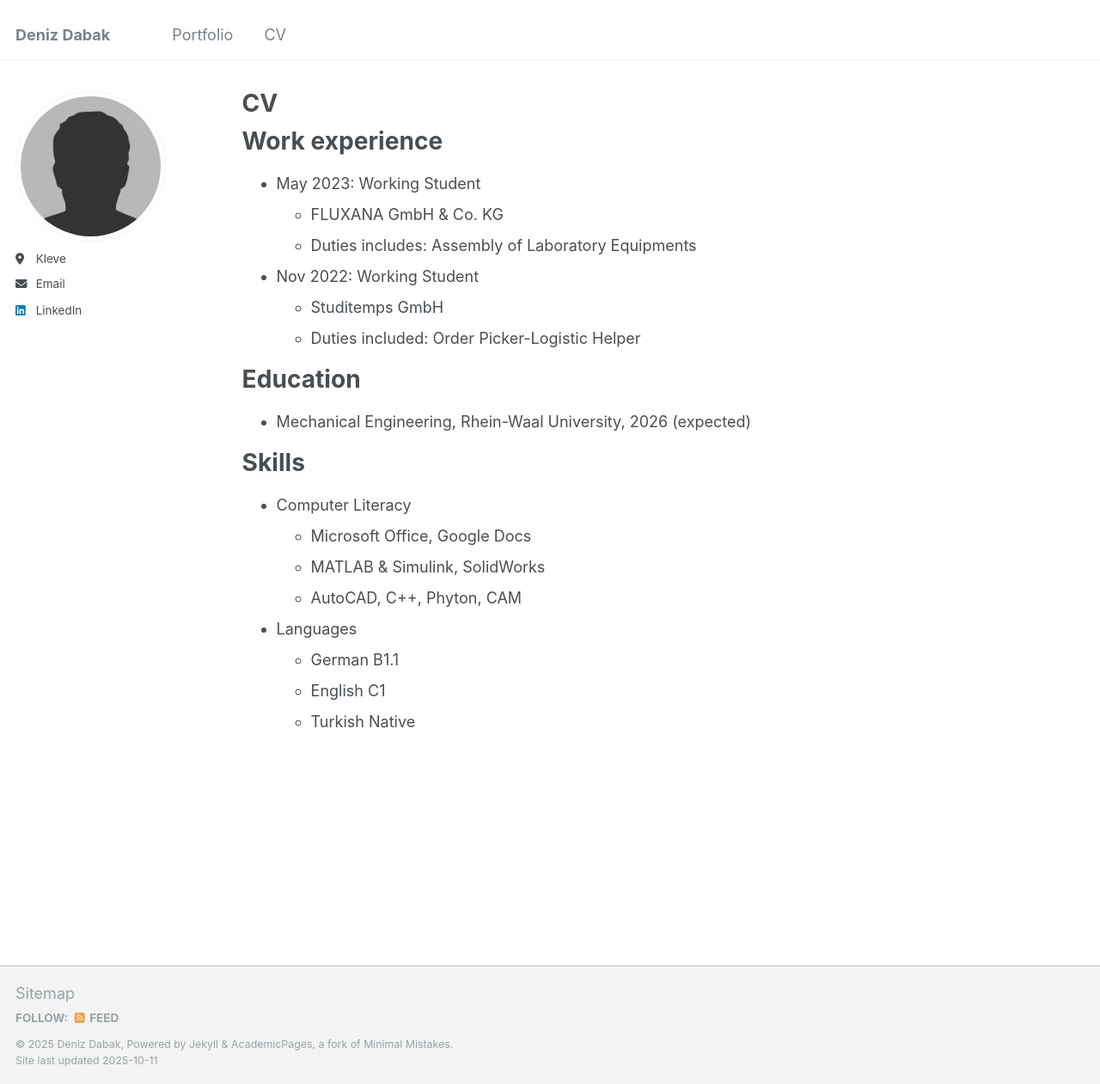
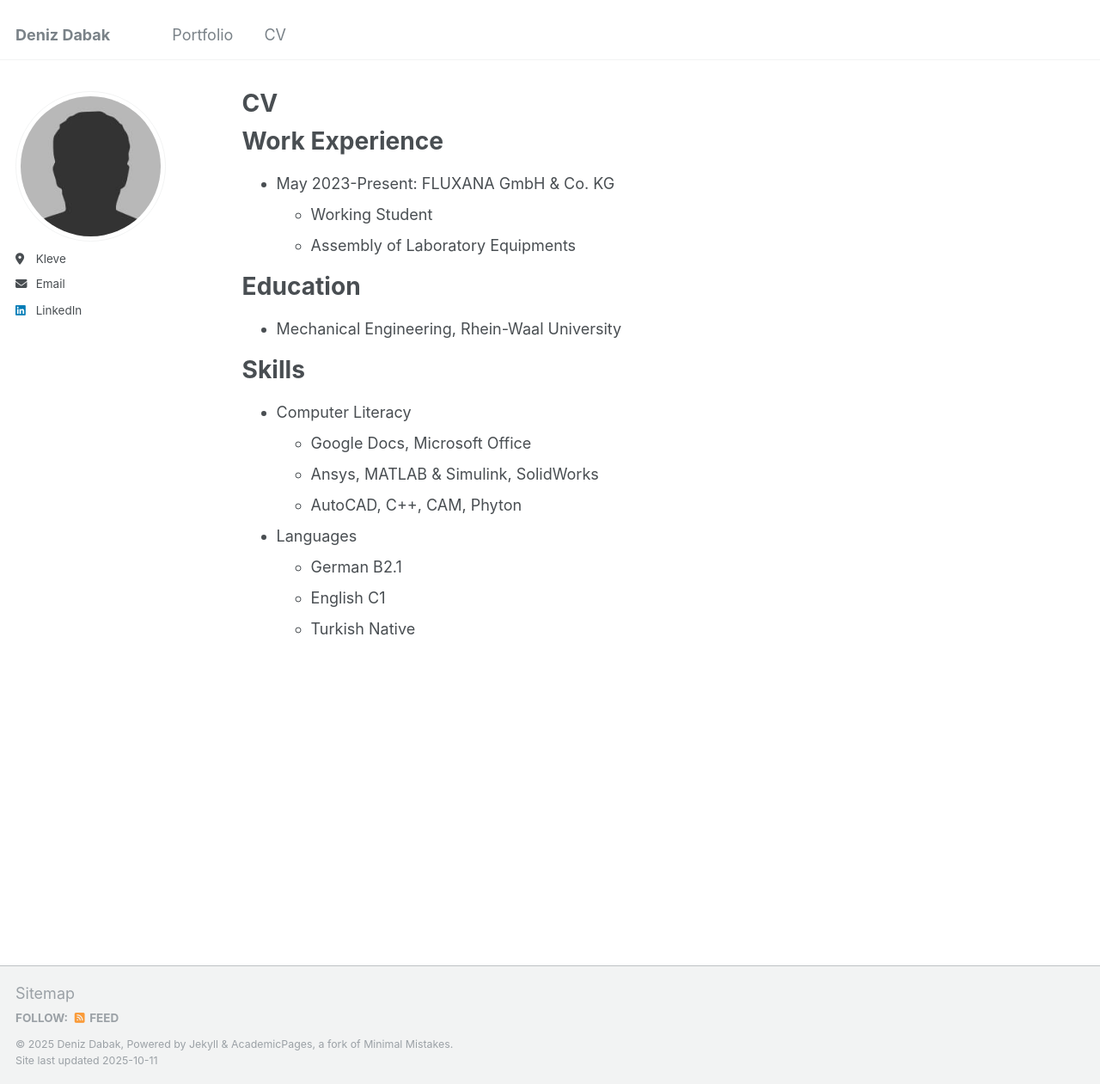
Before and after one commit to DenizDabak/denizdabak.github.io, a Jekyll site: the page built from _pages/cv.md, in a window 1280 px wide and 1261 px high. Shown: the whole window at 86% size. Built offline with Jekyll 4.4.1, drawn with Linux system fonts in a browser that asks for light colours.

Commit message:
Update cv.md

```diff
--- a/_pages/cv.md
+++ b/_pages/cv.md
@@ -9,30 +9,26 @@ redirect_from:
 
 {% include base_path %}
 
-Work experience
+Work Experience
 ======
-* May 2023: Working Student
-  * FLUXANA GmbH & Co. KG
-  * Duties includes: Assembly of Laboratory Equipments
-
-* Nov 2022: Working Student
-  * Studitemps GmbH
-  * Duties included: Order Picker-Logistic Helper
+* May 2023-Present:  FLUXANA GmbH & Co. KG
+  * Working Student
+  * Assembly of Laboratory Equipments
 
 
 Education
 ======
 
-* Mechanical Engineering, Rhein-Waal University, 2026 (expected)
+* Mechanical Engineering, Rhein-Waal University
 
 
 Skills
 ======
 * Computer Literacy
-  * Microsoft Office, Google Docs
-  * MATLAB & Simulink, SolidWorks
-  * AutoCAD, C++, Phyton, CAM
+  * Google Docs, Microsoft Office
+  * Ansys, MATLAB & Simulink, SolidWorks
+  * AutoCAD, C++, CAM, Phyton
 * Languages
-  * German   B1.1
+  * German   B2.1
   * English  C1
   * Turkish  Native
```
